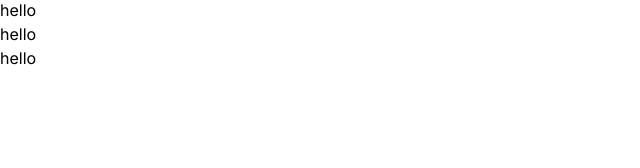
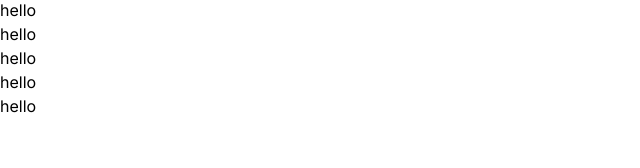
Before and after one commit to miraz66/backend, a Next.js app in the folder caleb_next-js/: page /customers in a window 1280 px wide. Shown: the part 122-290 px from the top of the page, without its empty margins (0-640 px from the left). Built offline with nearby package versions, Linux system fonts and the light colour scheme.

Commit message:
Data Maping

```diff
--- a/caleb_next-js/src/app/customers/page.js
+++ b/caleb_next-js/src/app/customers/page.js
@@ -16,6 +16,8 @@ const Castomers = () => {
       <div>hello </div>
       <div>hello </div>
       <div>hello </div>
+      <div>hello </div>
+      <div>hello </div>
     </>
   );
 };
```
